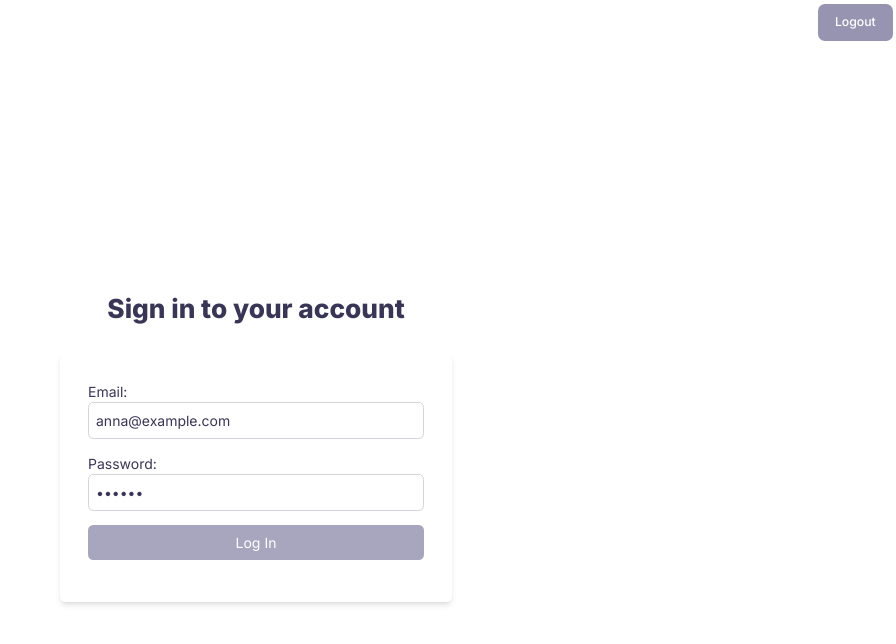
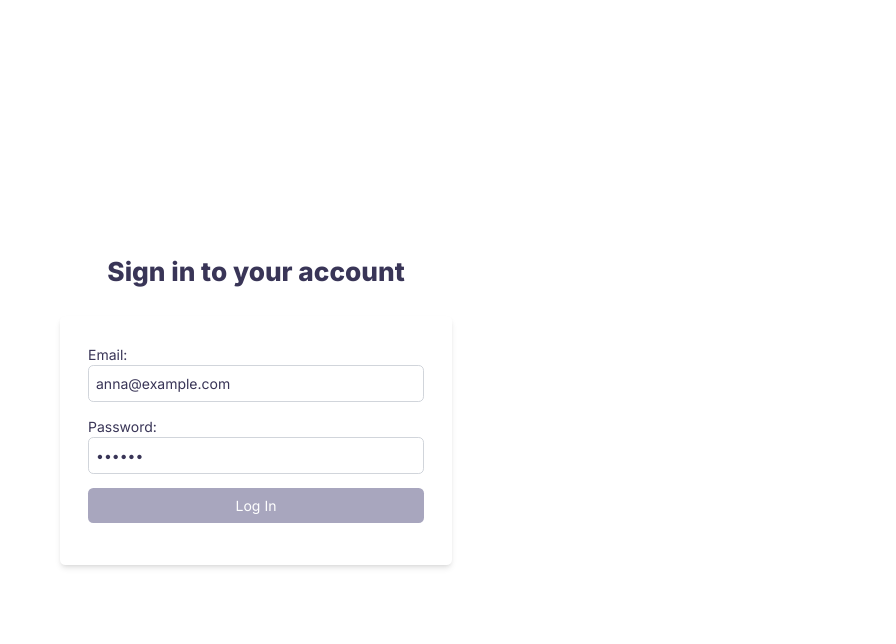
Before and after one commit to IraGur/FMB, a Next.js app: page / in a window 1280 px wide. Shown: the top 644 px of the page, without its empty margins (384-1280 px from the left). Built offline with nearby package versions, Linux system fonts and the light colour scheme.

Commit message:
fixed logout button appearence

```diff
--- a/app/components/Header.js
+++ b/app/components/Header.js
@@ -10,7 +10,7 @@ export default function Header() {
    const router = useRouter();
    const pathname = usePathname();
 
-   const { setUser } = useContext(UserContext);
+   const { user, setUser } = useContext(UserContext);
    const { setCalendarData } = useContext(CalendarContext);
 
    const logout = () => {
@@ -27,17 +27,19 @@ export default function Header() {
    return (
       <div className="flex">
          <div className="grow">
-            {/* <Link href={"/"}>Home</Link>
+            {/*  <Link href={"/"}>Home</Link>
             <Link href={"/dashboard"}>Dashboard</Link>
             <Link href={"/calendar"}>Calendar</Link> */}
          </div>
          <div>
+            {user && (
                <Button
                   className="bg-greyviolet hover:bg-greyviolet2"
                   onClick={logout}
                >
                   Logout
                </Button>
+            )}
          </div>
       </div>
    );
--- a/app/dashboard/page.js
+++ b/app/dashboard/page.js
@@ -47,7 +47,7 @@ export default function Dashboard() {
                   />
                   {selectedUserId && (
                      <UserCalendar
-                        className="flex-[0_0_500px]"
+                        className="size-96 flex-[0_0_500px]"
                         userId={selectedUserId}
                      />
                   )}
```
Lines whose indentation alone changed are shown as unchanged.
